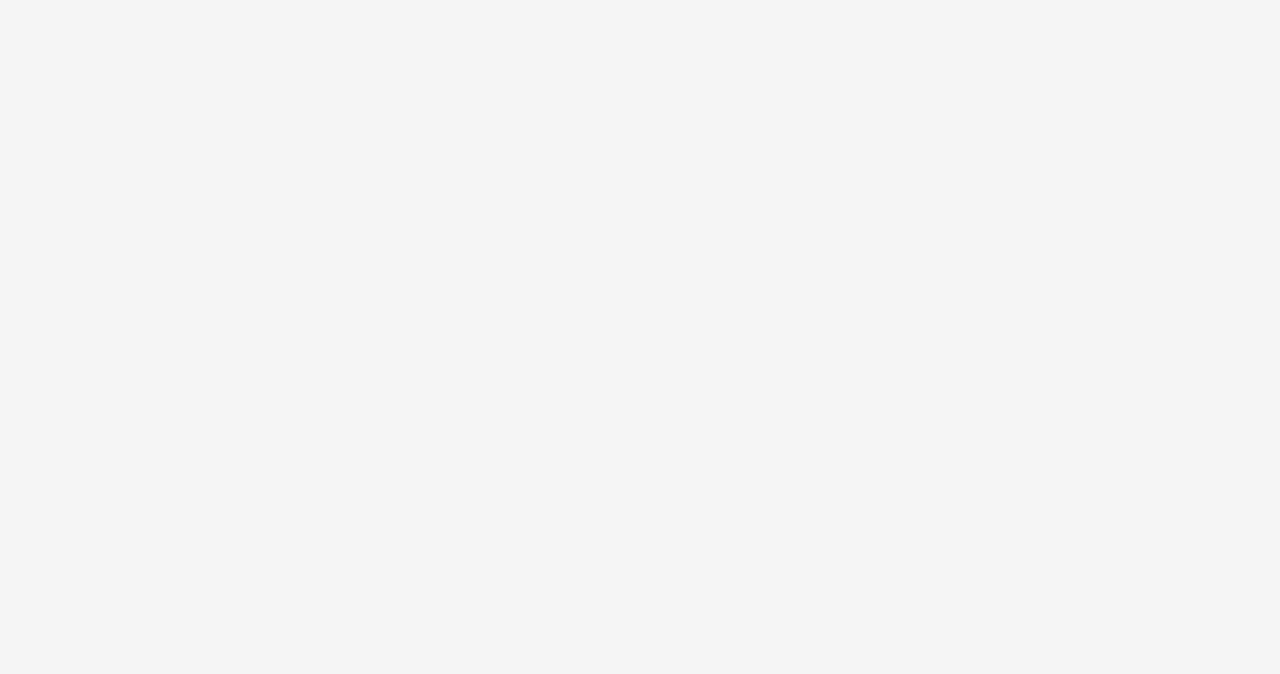
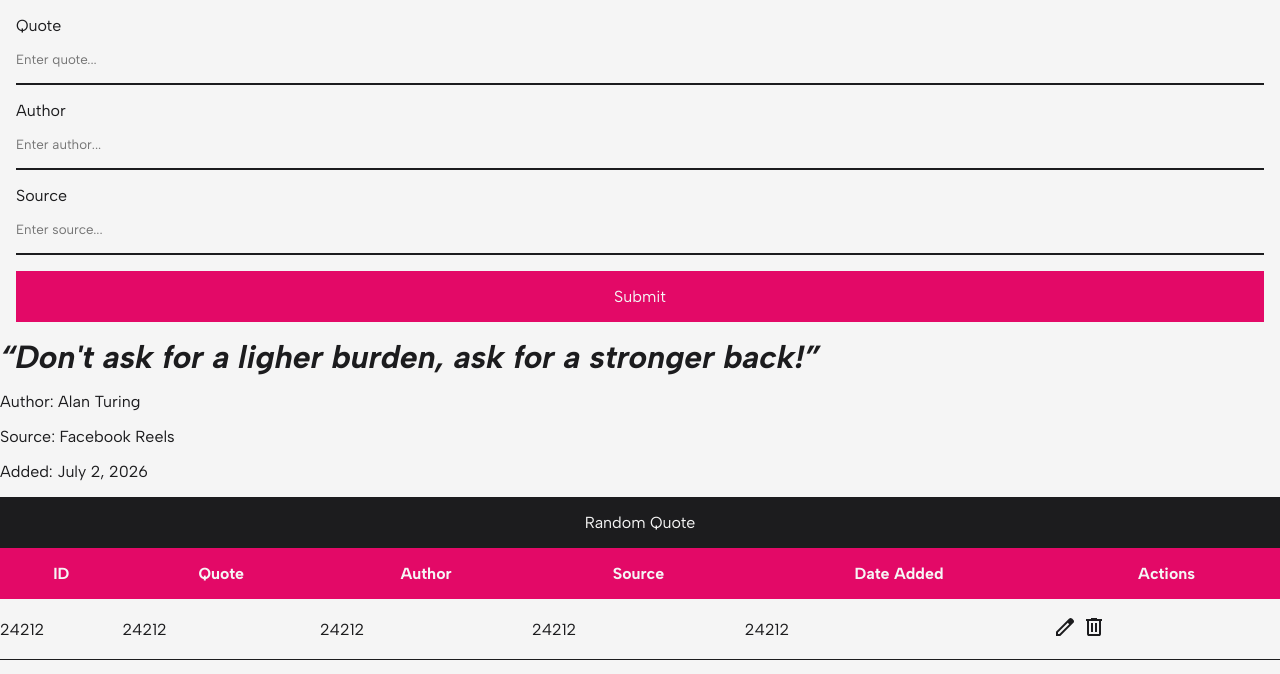
Before and after one commit to van-heisenbug/quote-keeper, a plain HTML site: page index.html in a window 1280 px wide. Drawn offline with Linux system fonts and the light colour scheme.

Commit message:
Done with basic UI

```diff
--- a/index.html
+++ b/index.html
@@ -14,8 +14,109 @@
     <!-- Custom CSS -->
     <link rel="stylesheet" href="main.css" />
     <link rel="stylesheet" href="styles/header.css" />
+    <link rel="stylesheet" href="styles/form.css" />
+    <link rel="stylesheet" href="styles/random-quote.css" />
+    <link rel="stylesheet" href="styles/table.css" />
     <!-- Custom JS -->
     <script type="module" src="main.js"></script>
   </head>
-  <body></body>
+  <body>
+    <header></header>
+    <main>
+      <!-- FORM START -->
+      <div class="form-container">
+        <form action="/" class="form" id="form">
+          <div class="form__control">
+            <label for="quote">Quote</label>
+            <input type="text" id="quote" placeholder="Enter quote..." />
+          </div>
+          <div class="form__control">
+            <label for="author">Author</label>
+            <input type="text" id="author" placeholder="Enter author..." />
+          </div>
+          <div class="form__control">
+            <label for="source">Source</label>
+            <input type="text" id="source" placeholder="Enter source..." />
+          </div>
+          <div class="form__control">
+            <button
+              type="button"
+              class="form__submit-btn"
+              id="form__submit-btn"
+            >
+              Submit
+            </button>
+          </div>
+        </form>
+      </div>
+      <!-- FORM END -->
+      <!-- RANDOM QUOTE START -->
+      <div class="random-quote-container">
+        <h2 class="random-quote" id="random-quote">
+          &ldquo;Don't ask for a ligher burden, ask for a stronger back!&rdquo;
+        </h2>
+        <p>Author: <span id="random-quote__author">Alan Turing</span></p>
+        <p>Source: <span id="random-quote__source">Facebook Reels</span></p>
+        <p>Added: <span id="random-quote__date-added">July 2, 2026</span></p>
+        <button type="button" class="random-quote__btn" id="random-quote__btn">
+          Random Quote
+        </button>
+      </div>
+      <!-- RANDOM QUOTE END -->
+      <!-- TABLE START -->
+      <div class="quote-table-container">
+        <table class="quote-table">
+          <thead>
+            <tr>
+              <th>ID</th>
+              <th>Quote</th>
+              <th>Author</th>
+              <th>Source</th>
+              <th>Date Added</th>
+              <th>Actions</th>
+            </tr>
+          </thead>
+          <tbody id="quote-table__body">
+            <tr>
+              <td>24212</td>
+              <td>24212</td>
+              <td>24212</td>
+              <td>24212</td>
+              <td>24212</td>
+              <td class="quote-table__action">
+                <button type="button" class="quote-table__edit-btn">
+                  <svg
+                    xmlns="http://www.w3.org/2000/svg"
+                    viewBox="0 0 24 24"
+                    height="24px"
+                    width="24px"
+                    fill="currentColor"
+                  >
+                    <path
+                      d="M5,19H6.43L16.2,9.23L14.78,7.8L5,17.58V19ZM3,21V16.75L16.2,3.57q0.3-0.28 0.66-0.43T17.63,3q0.4,0 0.78,0.15T19.05,3.6L20.43,5q0.3,0.27 0.44,0.65T21,6.4q0,0.4-0.14,0.76T20.43,7.82L7.25,21H3ZM19,6.4L17.6,5L19,6.4ZM15.48,8.52L14.78,7.8L16.2,9.23l-0.72-0.7Z"
+                    />
+                  </svg>
+                </button>
+                <button type="button" class="quote-table__trash-btn">
+                  <svg
+                    xmlns="http://www.w3.org/2000/svg"
+                    viewBox="0 0 24 24"
+                    height="24px"
+                    width="24px"
+                    fill="currentColor"
+                  >
+                    <path
+                      d="M7,21q-0.82,0-1.41-0.59T5,19V6H4V4H9V3h6V4h5V6H19V19q0,0.82-0.59,1.41T17,21H7ZM17,6H7V19H17V6ZM9,17h2V8H9v9Zm4,0h2V8H13v9ZM7,6V19V6Z"
+                    />
+                  </svg>
+                </button>
+              </td>
+            </tr>
+          </tbody>
+        </table>
+      </div>
+      <!-- TABLE END -->
+    </main>
+    <div class="reusable-modal" id="reusable-modal"></div>
+  </body>
 </html>
--- a/main.css
+++ b/main.css
@@ -44,3 +44,16 @@ h2 {
 h3 {
   font-size: 1.5rem;
 }
+
+button {
+  cursor: pointer;
+  outline: none;
+  border: none;
+  font-size: 1em;
+}
+
+input,
+textarea {
+  outline: none;
+  border: none;
+}
--- /dev/null
+++ b/styles/form.css
@@ -0,0 +1,25 @@
+.form-container {
+  padding: 1rem;
+}
+
+.form {
+  display: flex;
+  flex-direction: column;
+  row-gap: 1rem;
+}
+
+.form__control {
+  display: flex;
+  flex-direction: column;
+}
+
+.form__control input {
+  padding-block: 1rem;
+  border-bottom: 2px solid var(--black-primary);
+}
+
+.form__submit-btn {
+  padding: 1rem 2rem;
+  background-color: var(--pink-primary);
+  color: var(--white-primary);
+}
--- /dev/null
+++ b/styles/random-quote.css
@@ -0,0 +1,15 @@
+.random-quote-container {
+  display: flex;
+  flex-direction: column;
+  row-gap: 1rem;
+}
+
+.random-quote {
+  font-style: italic;
+}
+
+.random-quote__btn {
+  padding: 1rem 2rem;
+  background-color: var(--black-primary);
+  color: var(--white-primary);
+}
--- /dev/null
+++ b/styles/table.css
@@ -0,0 +1,22 @@
+.table-container {
+  padding: 2rem;
+}
+
+.quote-table {
+  border-collapse: collapse;
+  width: 100%;
+}
+
+.quote-table thead {
+  background-color: var(--pink-primary);
+  color: var(--white-primary);
+}
+
+.quote-table thead th {
+  padding: 1rem;
+}
+
+.quote-table tbody td {
+  border-bottom: 1px solid var(--black-primary);
+  padding-block: 1rem;
+}
```
Also changed, not shown: 2 other files.
